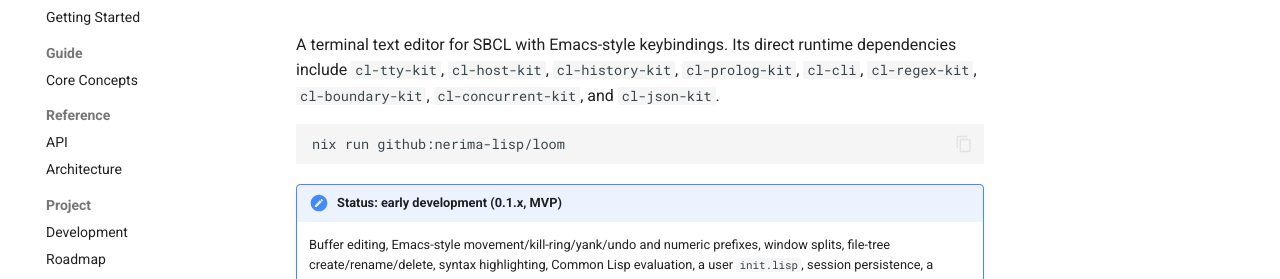
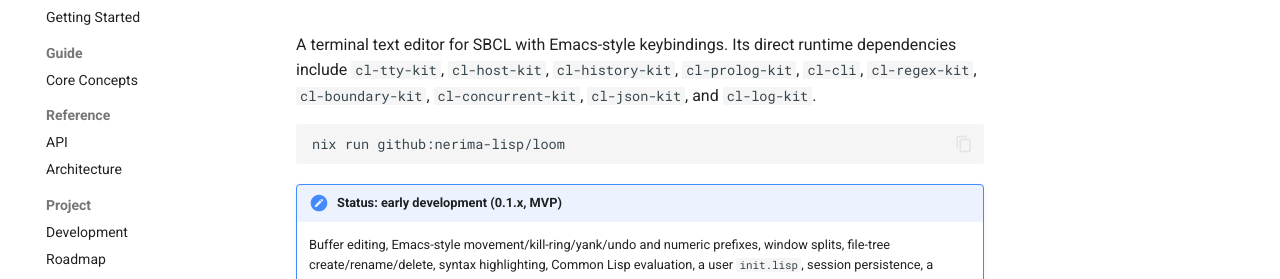
Before and after one commit to nerima-lisp/loom, an MkDocs documentation site: the page built from docs/src/index.md, in a window 1280 px wide and 1002 px high. Shown: the part 148-427 px from the top of the window. Built offline with MkDocs 1.6.1 and Material for MkDocs 9.7.7, drawn with Linux system fonts in a browser that asks for light colours; comment, search, counter and statistics services are not loaded.

````diff
--- a/docs/src/index.md
+++ b/docs/src/index.md
@@ -3,7 +3,7 @@
 A terminal text editor for SBCL with Emacs-style keybindings. Its direct
 runtime dependencies include `cl-tty-kit`, `cl-host-kit`, `cl-history-kit`,
 `cl-prolog-kit`, `cl-cli`, `cl-regex-kit`, `cl-boundary-kit`,
-`cl-concurrent-kit`, and `cl-json-kit`.
+`cl-concurrent-kit`, `cl-json-kit`, and `cl-log-kit`.
 
 ```sh
 nix run github:nerima-lisp/loom
````
Also changed, not shown: 2 other files.
